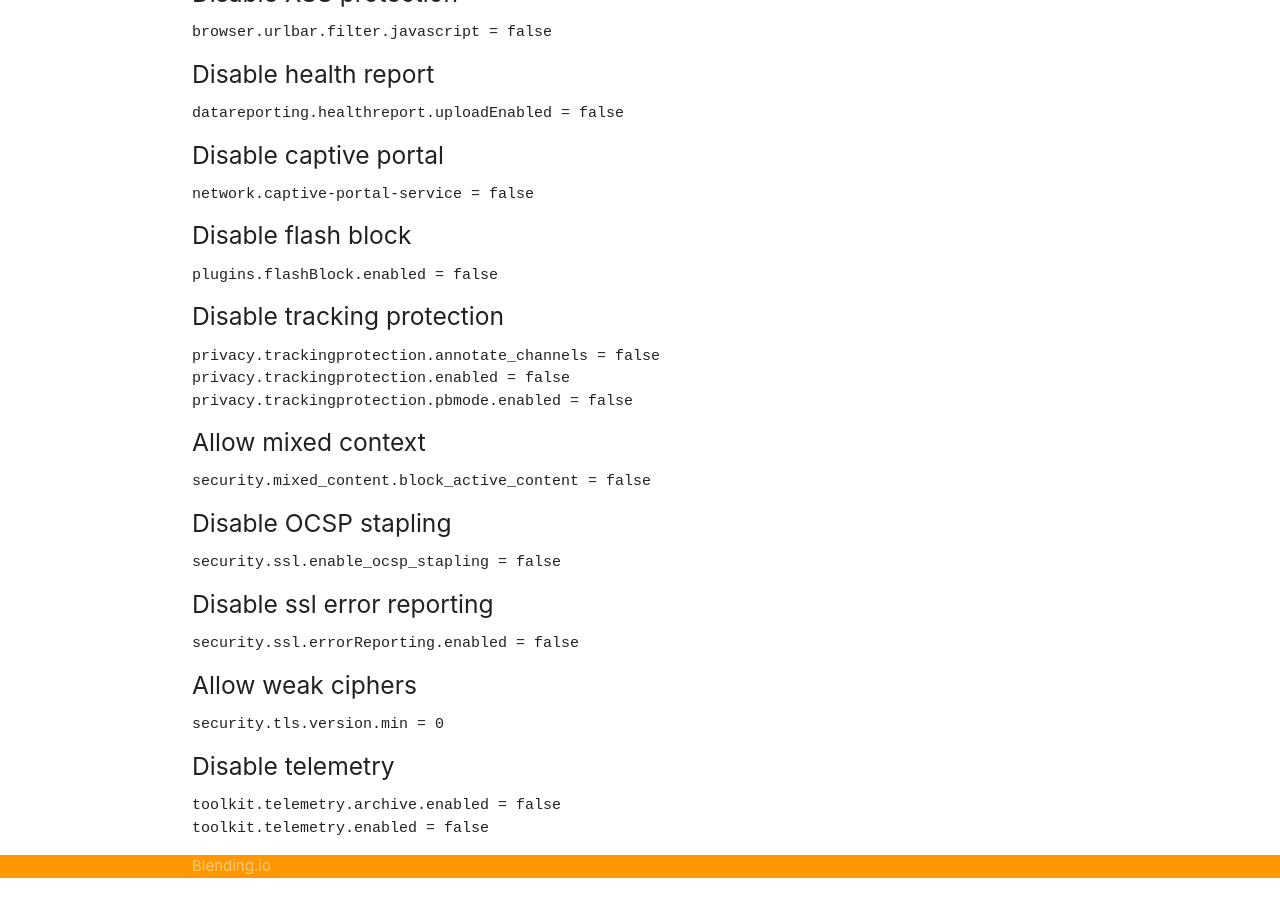
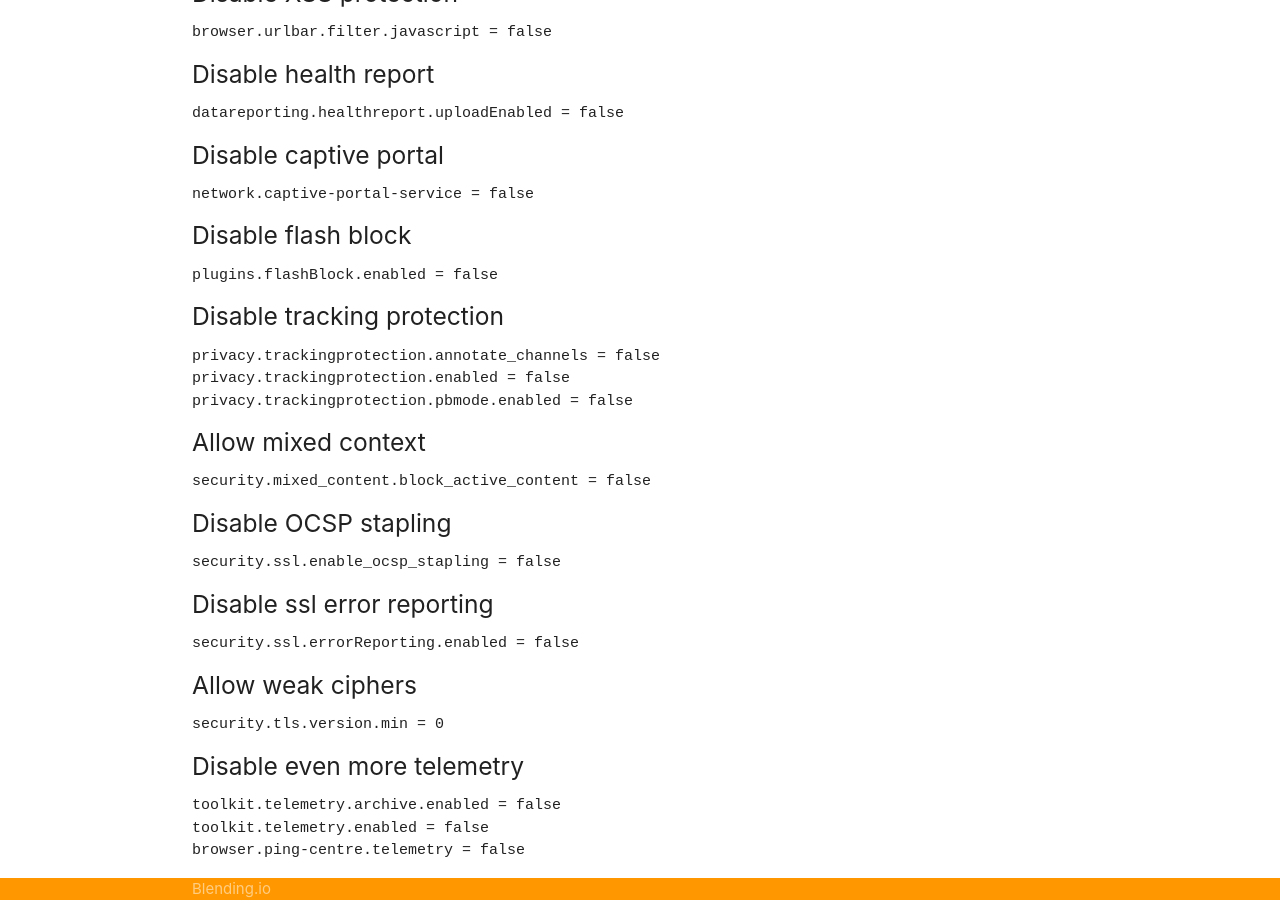
Before and after one commit to blendingio/blendingio.github.io, a Jekyll site: the page built from _posts/2018-10-29-useful-firefox-config-changes.md, in a window 1280 px wide and 900 px high, scrolled down 845 px. Built offline with Jekyll 4.4.1, drawn with Linux system fonts in a browser that asks for light colours; nearby versions of some CDN libraries; before the commit the page ends 1723 px from its top, so only the background shows below that.

Commit message:
Adding content

````diff
--- a/_posts/2018-10-29-useful-firefox-config-changes.md
+++ b/_posts/2018-10-29-useful-firefox-config-changes.md
@@ -71,8 +71,9 @@ security.ssl.errorReporting.enabled = false
 ```
 security.tls.version.min = 0
 ```
-##### Disable telemetry
+##### Disable even more telemetry
 ```
 toolkit.telemetry.archive.enabled = false
 toolkit.telemetry.enabled = false
+browser.ping-centre.telemetry = false
 ```
````
